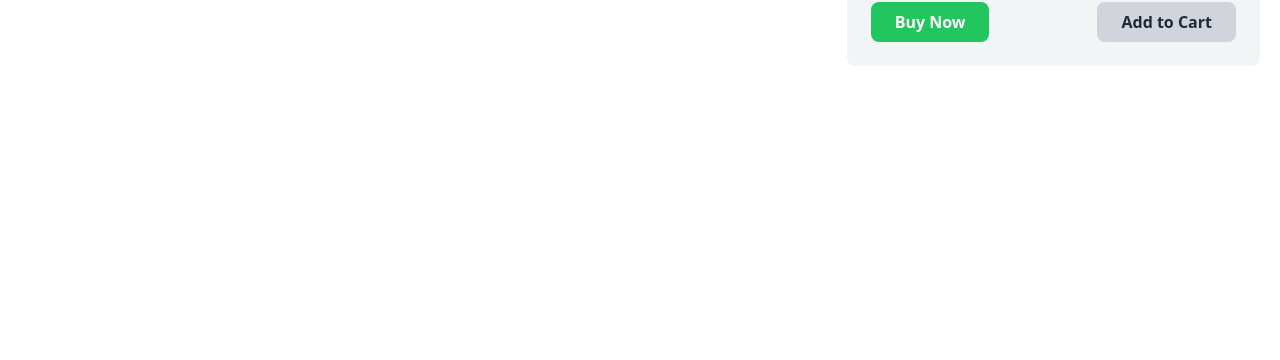
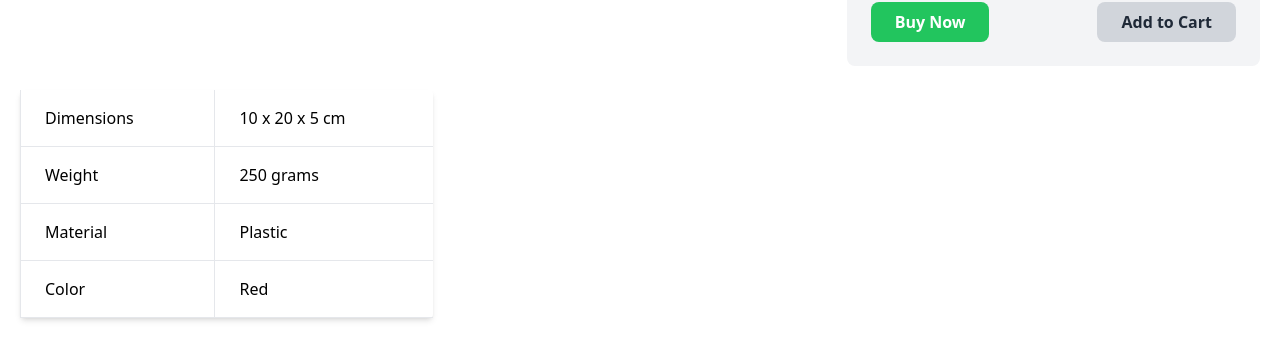
Before and after one commit to AlphaDecodeX/NoMise_Store, a React (Create React App) app: page /product/1 in a window 1280 px wide. Shown: the part 372-732 px from the top of the page. Built offline with nearby package versions, Linux system fonts and the light colour scheme.

Commit message:
Styling changed

```diff
--- a/src/features/product/components/Product.tsx
+++ b/src/features/product/components/Product.tsx
@@ -4,6 +4,7 @@ import { ProductService } from "../../products/services/ProductService";
 import { productFetchResponse } from "../../products/utils/productResponse";
 import RatingStars from "../../ratings/components/RatingStars";
 import { RatingService } from "../../ratings/services/RatingService";
+import Specifications from "./Specifications";
 
 const Product: React.FC = () => {
   const { id } = useParams<{ id: string }>(); // Get the id parameter from the URL
@@ -23,12 +24,19 @@ const Product: React.FC = () => {
     }
   }, [id, productService]);
 
+  const specifications = {
+    "Dimensions": "10 x 20 x 5 cm",
+    "Weight": "250 grams",
+    "Material": "Plastic",
+    "Color": "Red",
+  };
+
   return (
     <div className="grid grid-cols-3 p-5">
       <div className="col-span-2 m-5">
         <div className="w-3/6 h-3/6">
           <img
-            src="https://m.media-amazon.com/images/W/IMAGERENDERING_521856-T1/images/I/81Y5k2JdsTL._SL1500_.jpg"
+            src={productToShow?.img}
             alt="Product Image"
           />
           {productToShow ? (
@@ -63,6 +71,7 @@ const Product: React.FC = () => {
           </button>
         </div>
       </div>
+      <Specifications specifications={specifications}/>
     </div>
   );
 };
--- /dev/null
+++ b/src/features/product/components/Specifications.tsx
@@ -0,0 +1,24 @@
+import React from "react";
+
+interface Props {
+  specifications: Record<string, string>;
+}
+
+const Specifications: React.FC<Props> = ({ specifications }) => {
+  return (
+    <div className="bg-white shadow-md rounded my-6">
+      <table className="text-left w-full border-collapse">
+        <tbody>
+          {Object.entries(specifications).map(([key, value]) => (
+            <tr key={key} className="border-b">
+              <td className="py-4 px-6 border-l border-gray-200">{key}</td>
+              <td className="py-4 px-6 border-l border-gray-200">{value}</td>
+            </tr>
+          ))}
+        </tbody>
+      </table>
+    </div>
+  );
+};
+
+export default Specifications;
```
